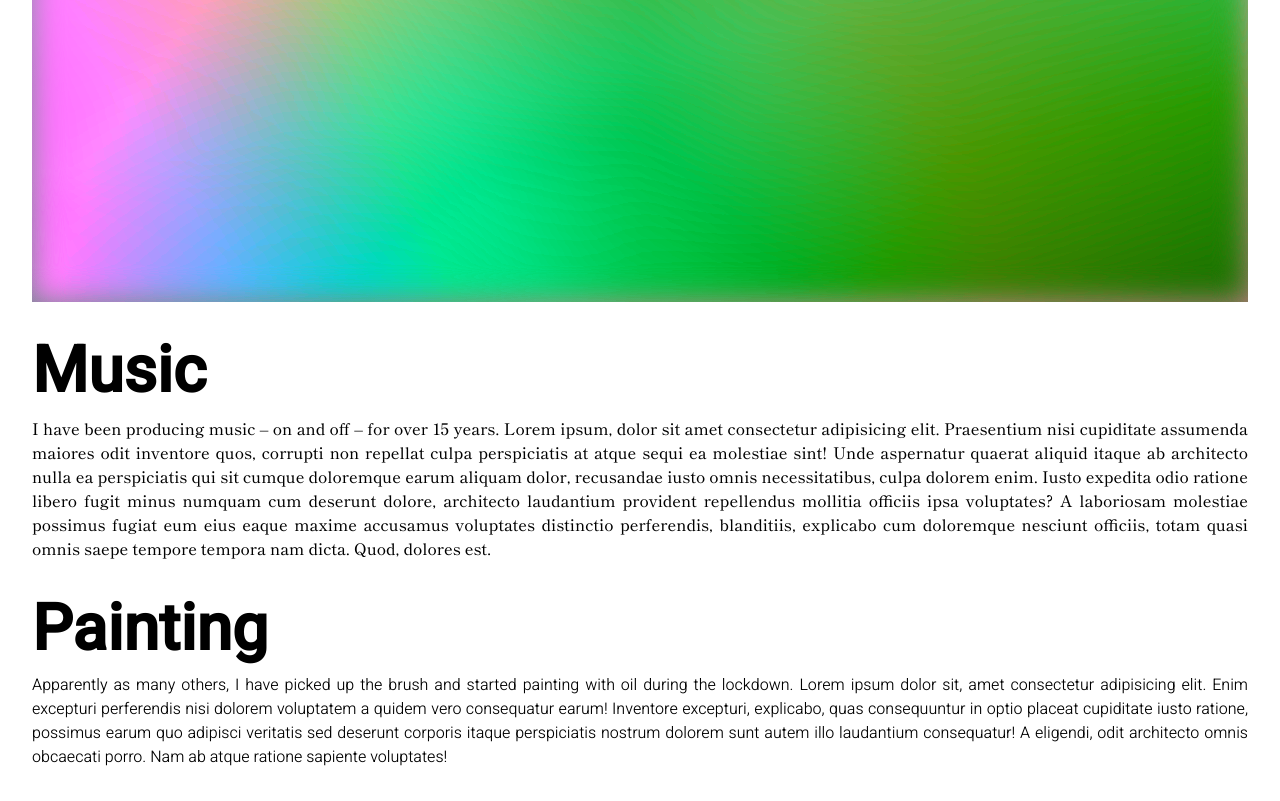
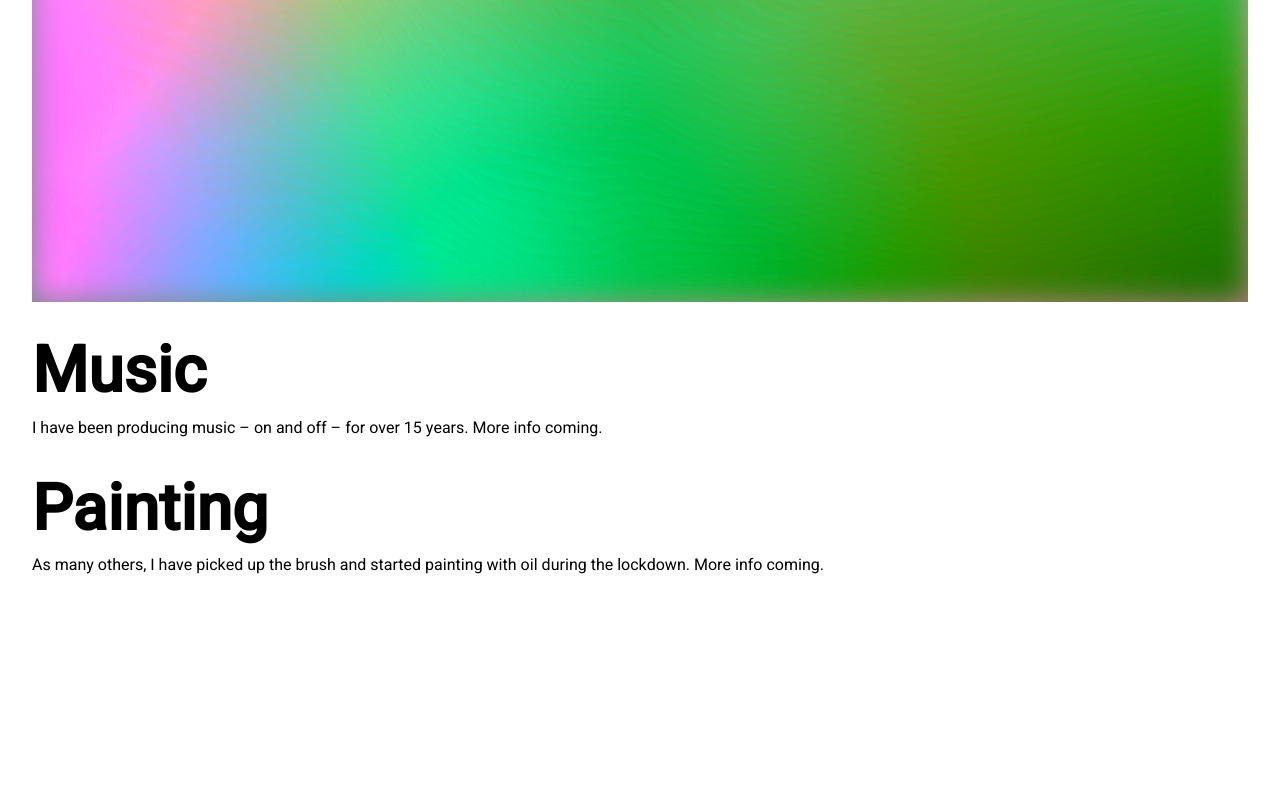
Before and after one commit to youngburi/homepage, a Next.js app: page / in a window 1280 px wide. Shown: the part 466-1267 px from the top of the page. After the commit the page ends 1075 px from the top, so only its background shows below. Built offline with nearby package versions, Linux system fonts and the light colour scheme; a web font is replaced by a local one.

Commit message:
text adjustment

```diff
--- a/pages/index.tsx
+++ b/pages/index.tsx
@@ -36,23 +36,13 @@ const IndexPage = () => {
           fontSize={["2rem", "3rem", "4rem"]}
           transition="font-size 300ms ease"
           pb={["0.3rem", "0.3rem"]}
+          // fontWeight="600"
         >
           Music
         </Heading>
-        <Text textAlign="justify" fontFamily="shippori" fontWeight="500">
-          I have been producing music – on and off – for over 15 years. Lorem
-          ipsum, dolor sit amet consectetur adipisicing elit. Praesentium nisi
-          cupiditate assumenda maiores odit inventore quos, corrupti non
-          repellat culpa perspiciatis at atque sequi ea molestiae sint! Unde
-          aspernatur quaerat aliquid itaque ab architecto nulla ea perspiciatis
-          qui sit cumque doloremque earum aliquam dolor, recusandae iusto omnis
-          necessitatibus, culpa dolorem enim. Iusto expedita odio ratione libero
-          fugit minus numquam cum deserunt dolore, architecto laudantium
-          provident repellendus mollitia officiis ipsa voluptates? A laboriosam
-          molestiae possimus fugiat eum eius eaque maxime accusamus voluptates
-          distinctio perferendis, blanditiis, explicabo cum doloremque nesciunt
-          officiis, totam quasi omnis saepe tempore tempora nam dicta. Quod,
-          dolores est.
+        <Text textAlign="justify">
+          I have been producing music – on and off – for over 15 years. More
+          info coming.
         </Text>
         <Heading
           as="h1"
@@ -60,19 +50,13 @@ const IndexPage = () => {
           transition="font-size 300ms ease"
           pt={["2rem", "2rem"]}
           pb={["0.3rem", "0.3rem"]}
+          // fontWeight="600"
         >
           Painting
         </Heading>
-        <Text textAlign="justify" fontWeight="300">
-          Apparently as many others, I have picked up the brush and started
-          painting with oil during the lockdown. Lorem ipsum dolor sit, amet
-          consectetur adipisicing elit. Enim excepturi perferendis nisi dolorem
-          voluptatem a quidem vero consequatur earum! Inventore excepturi,
-          explicabo, quas consequuntur in optio placeat cupiditate iusto
-          ratione, possimus earum quo adipisci veritatis sed deserunt corporis
-          itaque perspiciatis nostrum dolorem sunt autem illo laudantium
-          consequatur! A eligendi, odit architecto omnis obcaecati porro. Nam ab
-          atque ratione sapiente voluptates!
+        <Text textAlign="justify">
+          As many others, I have picked up the brush and started painting with
+          oil during the lockdown. More info coming.
         </Text>
       </Box>
     </Box>
```
